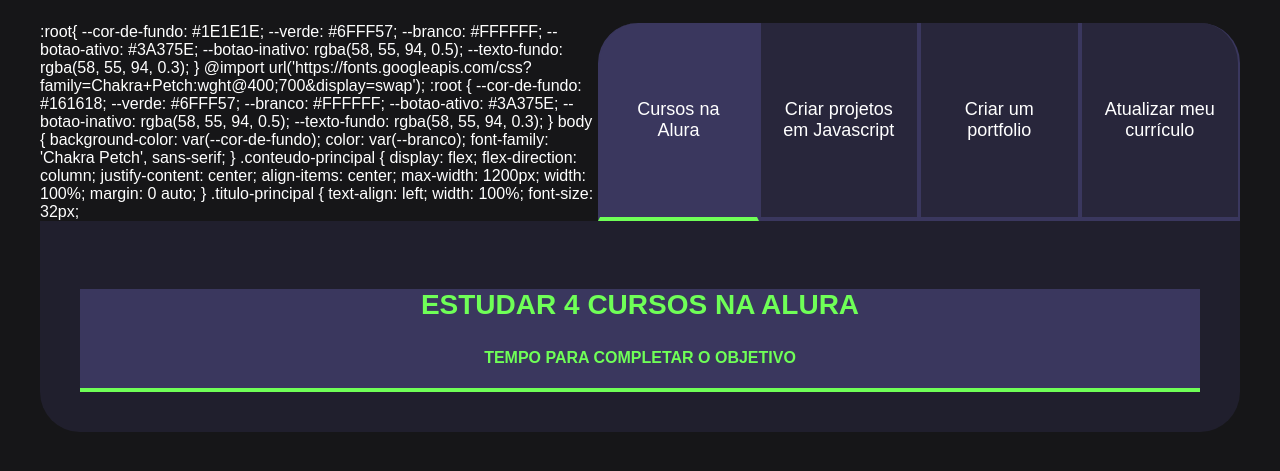
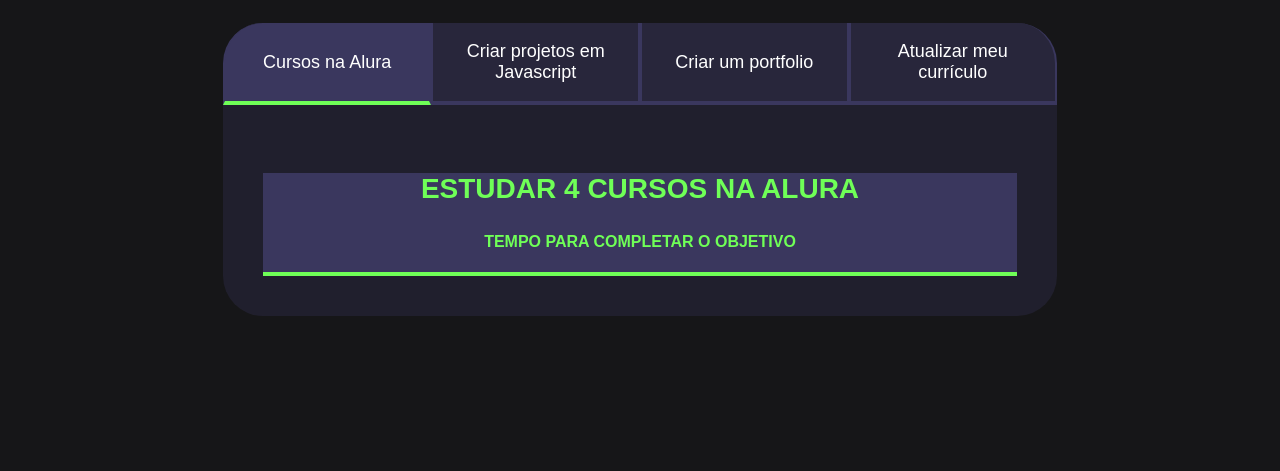
Before and after one commit to nicollialura/projetov, a plain HTML site: page index.html in a window 1280 px wide. Shown: the part 75-546 px from the top of the page. Drawn offline with Linux system fonts and the light colour scheme.

Commit message:
Add files via upload

```diff
--- a/index.html
+++ b/index.html
@@ -10,44 +10,7 @@
     <section class="conteudo-principal">
         <h2 class="titulo-principal">Meus Objetivos do ano<span>_</span></h2>
         <div class="conteudo">
-        <div class="botoes">:root{
-            --cor-de-fundo: #1E1E1E;
-            --verde: #6FFF57;
-            --branco: #FFFFFF;
-            --botao-ativo: #3A375E;
-            --botao-inativo: rgba(58, 55, 94, 0.5);
-            --texto-fundo: rgba(58, 55, 94, 0.3);
-        }
-
-        @import url('https://fonts.googleapis.com/css?family=Chakra+Petch:wght@400;700&display=swap');
-
-        :root {
-          --cor-de-fundo: #161618;
-          --verde: #6FFF57;
-          --branco: #FFFFFF;
-          --botao-ativo: #3A375E;
-          --botao-inativo: rgba(58, 55, 94, 0.5);
-          --texto-fundo: rgba(58, 55, 94, 0.3);
-        }
-
-        body {
-          background-color: var(--cor-de-fundo);
-          color: var(--branco);
-          font-family: 'Chakra Petch', sans-serif;
-        }
-        .conteudo-principal {
-          display: flex;
-          flex-direction: column;
-          justify-content: center;
-          align-items: center;
-          max-width: 1200px;
-          width: 100%;
-          margin: 0 auto;
-        }
-        .titulo-principal {
-          text-align: left;
-          width: 100%;
-          font-size: 32px;
+        <div class="botoes">
             <button class="botao ativo">Cursos na Alura</button>
             <button class="botao">Criar projetos em Javascript</button>
             <button class="botao">Criar um portfolio</button>
--- a/main.js
+++ b/main.js
@@ -17,3 +17,14 @@ function calculaTempo(tempoObjetivo) {
     let segundos = Math.floor (tempoFinal / 1000);
     return segundos;
   }
+const tempoObjetivo2 = new Date("2023-12-05T00:00:00");
+const tempoObjetivo3 = new Date("2023-12-30T00:00:00");
+const tempoObjetivo4 = new Date("2024-02-01T00:00:00");
+
+for (let i=0; i<contadores.length;i++)contadores[1].textContent = calculaTempo(tempos[i]);
+contadores[2].textContent = calculaTempo(tempos[2]);
+contadores[3].textContent = calculaTempo(tempos[3]);
+contadores[4].textContent = calculaTempo(tempos[4]);
+const tempos = [tempoObjetivo1,tempoObjetivo2,tempoObjetivo3,tempoObjetivo4];
+contadores[0].textContent = calculaTempo(tempos[0]);
+for (let i=0; i<contadores.length;i++){contadores[i].textContent = calculaTempo(tempos[i]); }
--- a/style.css
+++ b/style.css
@@ -16,16 +16,7 @@
   --botao-ativo: #3A375E;
   --botao-inativo: rgba(58, 55, 94, 0.5);
   --texto-fundo: rgba(58, 55, 94, 0.3);
-}:root{
-    --cor-de-fundo: #1E1E1E;
-    --verde: #6FFF57;
-    --branco: #FFFFFF;
-    --botao-ativo: #3A375E;
-    --botao-inativo: rgba(58, 55, 94, 0.5);
-    --texto-fundo: rgba(58, 55, 94, 0.3);
 }
-
-@import url('https://fonts.googleapis.com/css?family=Chakra+Petch:wght@400;700&display=swap');
 
 :root {
   --cor-de-fundo: #161618;
@@ -152,26 +143,6 @@ body {
   text-transform: uppercase;
 }
 
-:root{
-    --cor-de-fundo: #1E1E1E;
-    --verde: #6FFF57;
-    --branco: #FFFFFF;
-    --botao-ativo: #3A375E;
-    --botao-inativo: rgba(58, 55, 94, 0.5);
-    --texto-fundo: rgba(58, 55, 94, 0.3);
-}
-
-@import url('https://fonts.googleapis.com/css?family=Chakra+Petch:wght@400;700&display=swap');
-
-:root {
-  --cor-de-fundo: #161618;
-  --verde: #6FFF57;
-  --branco: #FFFFFF;
-  --botao-ativo: #3A375E;
-  --botao-inativo: rgba(58, 55, 94, 0.5);
-  --texto-fundo: rgba(58, 55, 94, 0.3);
-}
-
 body {
   background-color: var(--cor-de-fundo);
   color: var(--branco);
@@ -287,8 +258,6 @@ body {
   color: var(--verde);
   text-transform: uppercase;
 }
-
-
 
 body {
   background-color: var(--cor-de-fundo);
```
